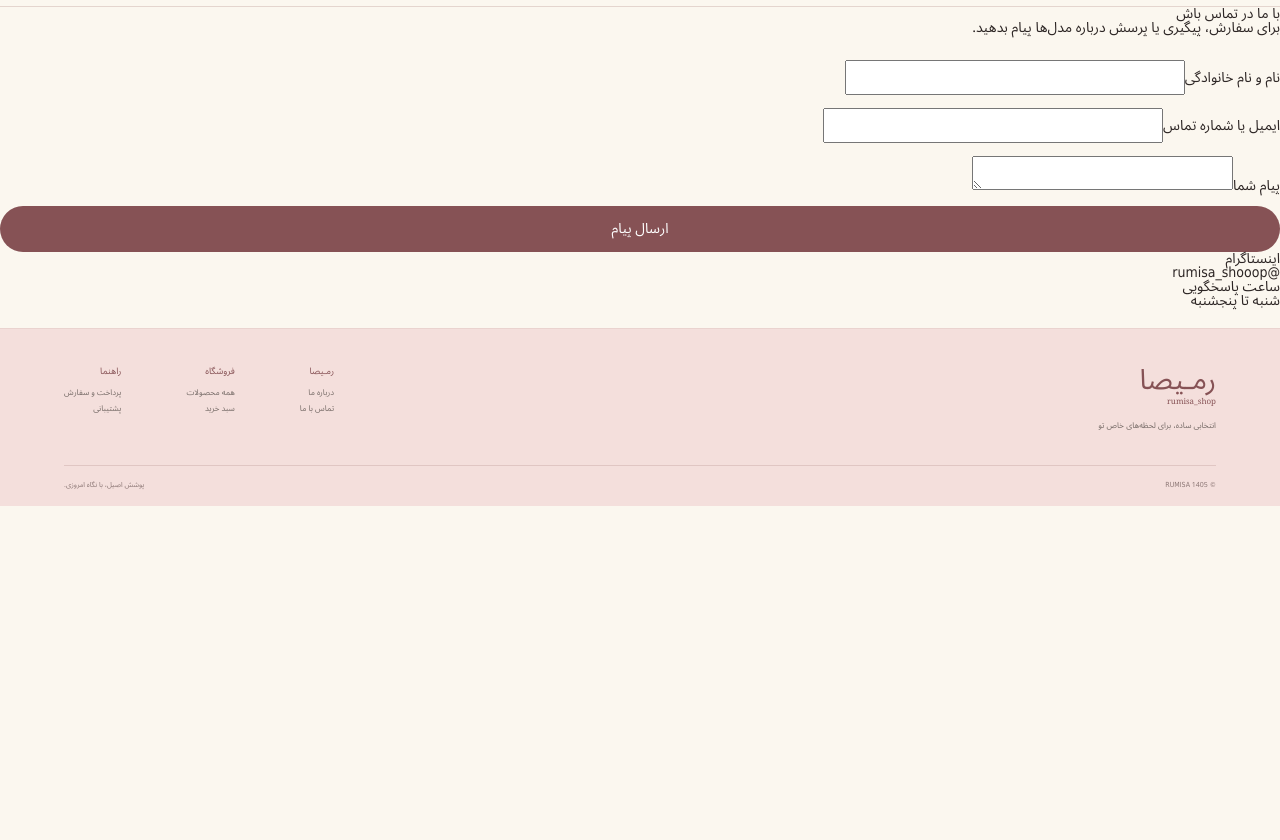
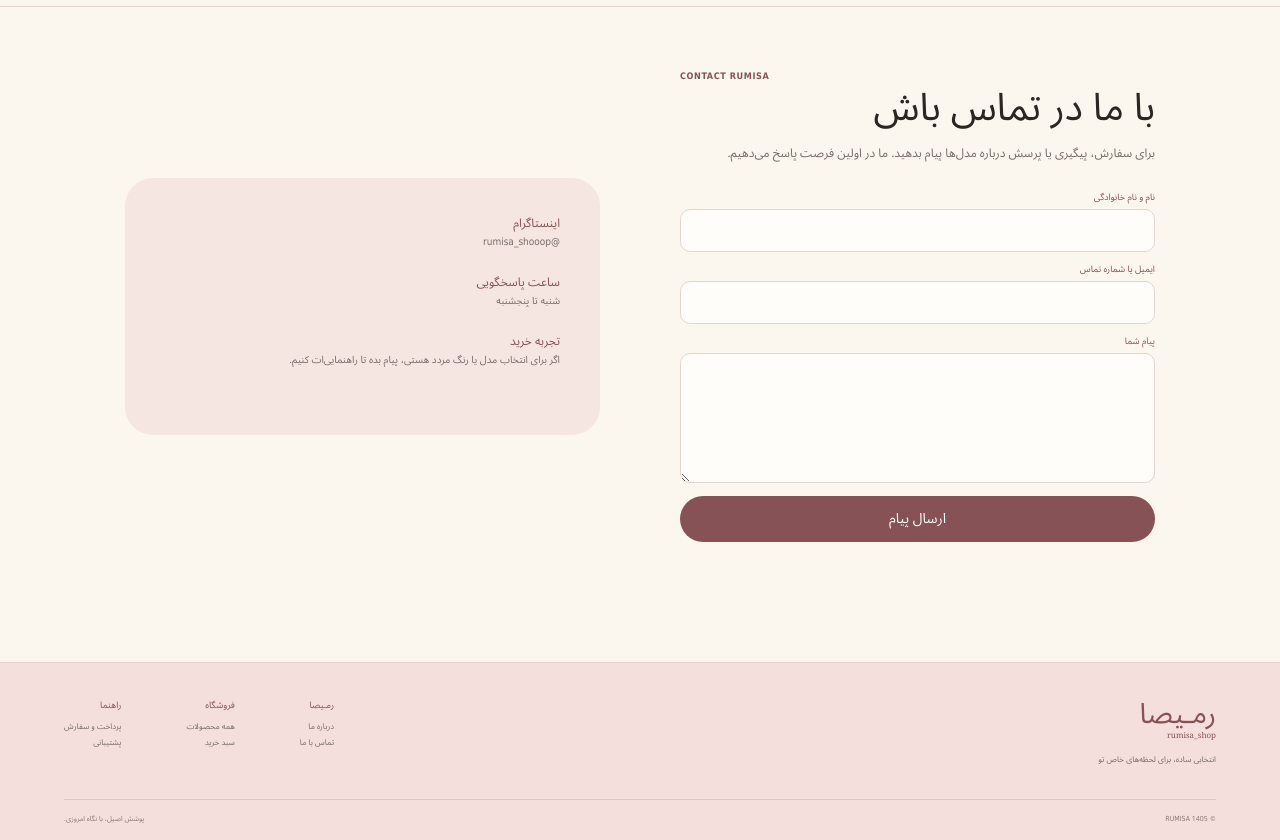
Before and after one commit to sima005/romisa-shop, a Django app: page /contact/ in a window 1280 px wide. Shown: the part 79-919 px from the top of the page. Before the commit the page ends 585 px from the top, so only its background shows below. Run offline with Django 5.2, Linux system fonts and the light colour scheme; some libraries are stand-ins or nearby versions.

Commit message:
Design contact page in shared Rumisa editorial system

```diff
--- a/templates/store/contact.html
+++ b/templates/store/contact.html
@@ -1 +1,10 @@
-{% extends 'base.html' %}{% block title %}تماس با ما | رمـیصا{% endblock %}{% block content %}<section class="contact"><div><h1>با ما در تماس باش</h1><p>برای سفارش، پیگیری یا پرسش درباره مدل‌ها پیام بدهید.</p><form method="post" class="contact-form">{% csrf_token %}<label>نام و نام خانوادگی<input name="name" required></label><label>ایمیل یا شماره تماس<input name="contact" required></label><label>پیام شما<textarea name="message" required></textarea></label><button class="btn">ارسال پیام</button></form></div><aside><h3>اینستاگرام</h3><p>@rumisa_shooop</p><h3>ساعت پاسخگویی</h3><p>شنبه تا پنجشنبه</p></aside></section>{% endblock %}
+{% extends 'base.html' %}
+{% block title %}تماس با ما | رمـیصا{% endblock %}
+{% block content %}
+<section class="contact-grid">
+  <div class="contact-copy"><span class="collection-kicker">CONTACT RUMISA</span><h1>با ما در تماس باش</h1><p>برای سفارش، پیگیری یا پرسش درباره مدل‌ها پیام بدهید. ما در اولین فرصت پاسخ می‌دهیم.</p>
+    <form method="post" class="contact-form">{% csrf_token %}<label class="form-field">نام و نام خانوادگی<input name="name" required></label><label class="form-field">ایمیل یا شماره تماس<input name="contact" required></label><label class="form-field">پیام شما<textarea name="message" required></textarea></label><button class="btn" type="submit">ارسال پیام</button></form>
+  </div>
+  <aside class="contact-side"><h3>اینستاگرام</h3><p>@rumisa_shooop</p><h3>ساعت پاسخگویی</h3><p>شنبه تا پنجشنبه</p><h3>تجربه خرید</h3><p>اگر برای انتخاب مدل یا رنگ مردد هستی، پیام بده تا راهنمایی‌ات کنیم.</p></aside>
+</section>
+{% endblock %}
```
